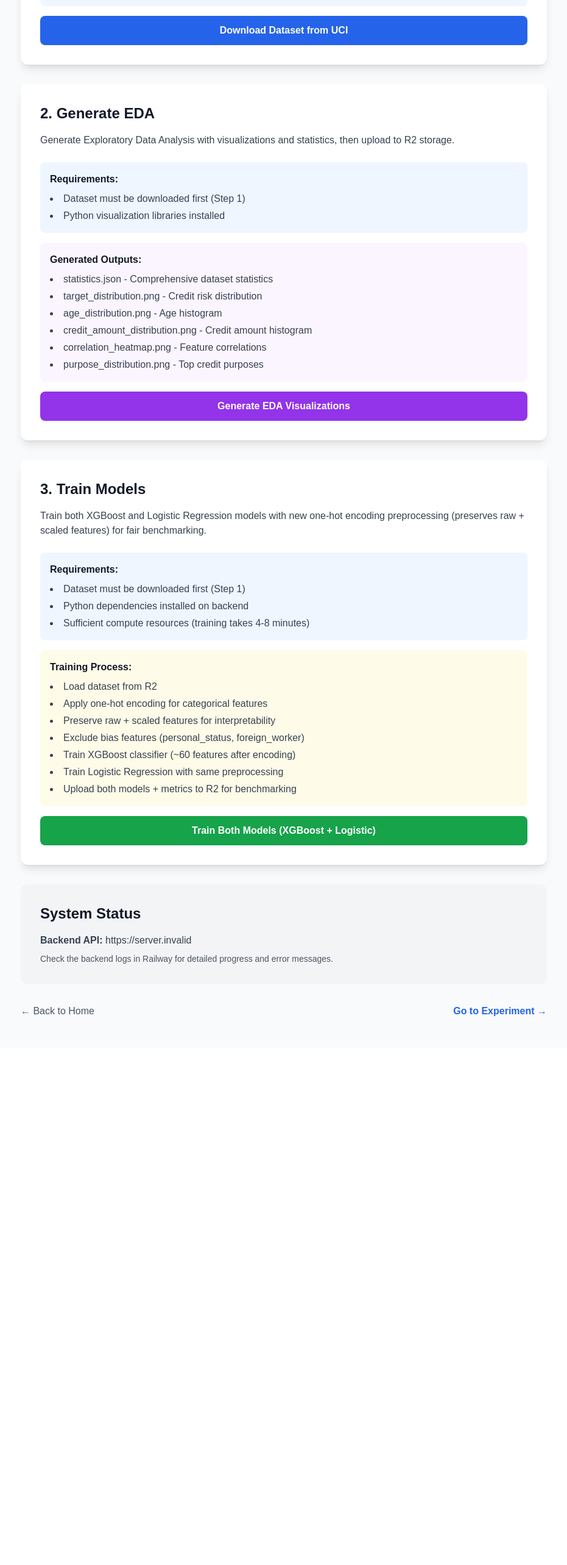
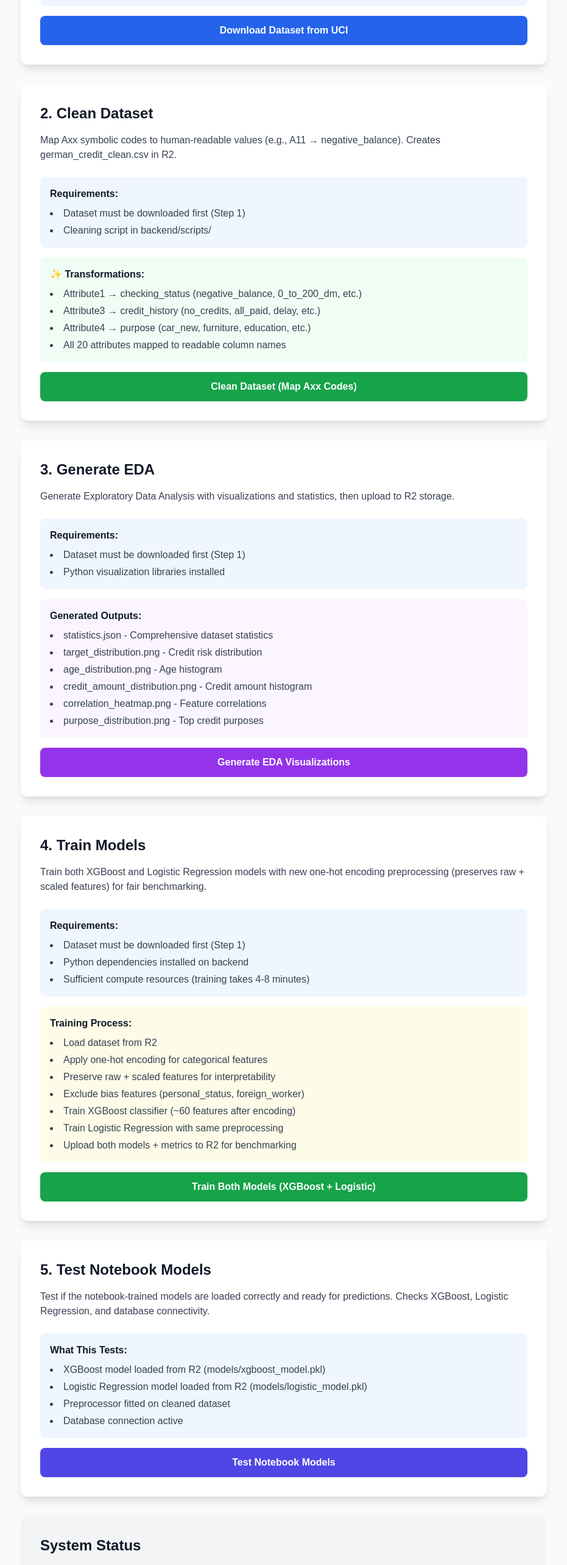
Before and after one commit to Jakolo6/Working_Project_Explainable_Layers, a Next.js app in the folder frontend/: page /admin in a window 1280 px wide. Shown: the part 1100-3666 px from the top of the page at 61% size, without its empty margins (174-1105 px from the left). Before the commit the page ends 2818 px from the top, so only its background shows below. Built offline with nearby package versions, Linux system fonts and the light colour scheme; no server answers.

Commit message:
Update admin page with new scripts: clean dataset and test models

```diff
--- a/frontend/app/admin/page.tsx
+++ b/frontend/app/admin/page.tsx
@@ -7,14 +7,18 @@ import Link from 'next/link'
 
 export default function AdminPage() {
   const [downloadStatus, setDownloadStatus] = useState<string>('')
+  const [cleanStatus, setCleanStatus] = useState<string>('')
   const [edaStatus, setEdaStatus] = useState<string>('')
   const [trainStatus, setTrainStatus] = useState<string>('')
+  const [testStatus, setTestStatus] = useState<string>('')
   const [clearStatus, setClearStatus] = useState<string>('')
   const [showClearConfirm, setShowClearConfirm] = useState<boolean>(false)
-  const [loading, setLoading] = useState<{ download: boolean; eda: boolean; train: boolean; clear: boolean }>({
+  const [loading, setLoading] = useState<{ download: boolean; clean: boolean; eda: boolean; train: boolean; test: boolean; clear: boolean }>({
     download: false,
+    clean: false,
     eda: false,
     train: false,
+    test: false,
     clear: false,
   })
 
@@ -39,6 +43,30 @@ export default function AdminPage() {
       setDownloadStatus(`❌ Error: ${error instanceof Error ? error.message : 'Network error'}`)
     } finally {
       setLoading({ ...loading, download: false })
+    }
+  }
+
+  const handleCleanDataset = async () => {
+    setLoading({ ...loading, clean: true })
+    setCleanStatus('Cleaning dataset (mapping Axx codes to readable values)...')
+
+    try {
+      const apiUrl = process.env.NEXT_PUBLIC_API_URL
+      const response = await fetch(`${apiUrl}/api/v1/admin/clean-dataset`, {
+        method: 'POST',
+      })
+
+      const data = await response.json()
+
+      if (response.ok) {
+        setCleanStatus(`✅ Success: ${data.message}`)
+      } else {
+        setCleanStatus(`❌ Error: ${data.detail || 'Failed to clean dataset'}`)
+      }
+    } catch (error) {
+      setCleanStatus(`❌ Error: ${error instanceof Error ? error.message : 'Network error'}`)
+    } finally {
+      setLoading({ ...loading, clean: false })
     }
   }
 
@@ -87,6 +115,28 @@ export default function AdminPage() {
       setTrainStatus(`❌ Error: ${error instanceof Error ? error.message : 'Network error'}`)
     } finally {
       setLoading({ ...loading, train: false })
+    }
+  }
+
+  const handleTestModels = async () => {
+    setLoading({ ...loading, test: true })
+    setTestStatus('Testing notebook-trained models...')
+
+    try {
+      const apiUrl = process.env.NEXT_PUBLIC_API_URL
+      const response = await fetch(`${apiUrl}/api/v1/experiment/health`)
+
+      const data = await response.json()
+
+      if (response.ok && data.status === 'healthy') {
+        setTestStatus(`✅ Models Ready:\n- XGBoost: ${data.xgboost_loaded ? '✓' : '✗'}\n- Logistic: ${data.logistic_loaded ? '✓' : '✗'}\n- Database: ${data.database_connected ? '✓' : '✗'}`)
+      } else {
+        setTestStatus(`❌ Error: ${data.error || 'Models not loaded'}`)
+      }
+    } catch (error) {
+      setTestStatus(`❌ Error: ${error instanceof Error ? error.message : 'Network error'}`)
+    } finally {
+      setLoading({ ...loading, test: false })
     }
   }
 
@@ -268,10 +318,64 @@ export default function AdminPage() {
           </div>
         </div>
 
+        {/* Clean Dataset Section */}
+        <div className="bg-white rounded-xl shadow-lg p-8 mb-8">
+          <h2 className="text-2xl font-bold text-gray-900 mb-4">
+            2. Clean Dataset
+          </h2>
+          <p className="text-gray-700 mb-6">
+            Map Axx symbolic codes to human-readable values (e.g., A11 → negative_balance). Creates german_credit_clean.csv in R2.
+          </p>
+
+          <div className="space-y-4">
+            <div className="bg-blue-50 rounded-lg p-4">
+              <h3 className="font-semibold text-gray-900 mb-2">Requirements:</h3>
+              <ul className="list-disc list-inside text-gray-700 space-y-1">
+                <li>Dataset must be downloaded first (Step 1)</li>
+                <li>Cleaning script in backend/scripts/</li>
+              </ul>
+            </div>
+
+            <div className="bg-green-50 rounded-lg p-4">
+              <h3 className="font-semibold text-gray-900 mb-2">✨ Transformations:</h3>
+              <ul className="list-disc list-inside text-gray-700 space-y-1">
+                <li>Attribute1 → checking_status (negative_balance, 0_to_200_dm, etc.)</li>
+                <li>Attribute3 → credit_history (no_credits, all_paid, delay, etc.)</li>
+                <li>Attribute4 → purpose (car_new, furniture, education, etc.)</li>
+                <li>All 20 attributes mapped to readable column names</li>
+              </ul>
+            </div>
+
+            <button
+              onClick={handleCleanDataset}
+              disabled={loading.clean}
+              className={`w-full py-3 px-6 rounded-lg font-semibold text-white transition ${
+                loading.clean
+                  ? 'bg-gray-400 cursor-not-allowed'
+                  : 'bg-green-600 hover:bg-green-700'
+              }`}
+            >
+              {loading.clean ? 'Cleaning Dataset...' : 'Clean Dataset (Map Axx Codes)'}
+            </button>
+
+            {cleanStatus && (
+              <div className={`p-4 rounded-lg ${
+                cleanStatus.startsWith('✅')
+                  ? 'bg-green-50 text-green-800'
+                  : cleanStatus.startsWith('❌')
+                  ? 'bg-red-50 text-red-800'
+                  : 'bg-blue-50 text-blue-800'
+              }`}>
+                {cleanStatus}
+              </div>
+            )}
+          </div>
+        </div>
+
         {/* EDA Generation Section */}
         <div className="bg-white rounded-xl shadow-lg p-8 mb-8">
           <h2 className="text-2xl font-bold text-gray-900 mb-4">
-            2. Generate EDA
+            3. Generate EDA
           </h2>
           <p className="text-gray-700 mb-6">
             Generate Exploratory Data Analysis with visualizations and statistics, then upload to R2 storage.
@@ -327,7 +431,7 @@ export default function AdminPage() {
         {/* Model Training Section */}
         <div className="bg-white rounded-xl shadow-lg p-8 mb-8">
           <h2 className="text-2xl font-bold text-gray-900 mb-4">
-            3. Train Models
+            4. Train Models
           </h2>
           <p className="text-gray-700 mb-6">
             Train both XGBoost and Logistic Regression models with new one-hot encoding preprocessing (preserves raw + scaled features) for fair benchmarking.
@@ -382,6 +486,52 @@ export default function AdminPage() {
           </div>
         </div>
 
+        {/* Test Models Section */}
+        <div className="bg-white rounded-xl shadow-lg p-8 mb-8">
+          <h2 className="text-2xl font-bold text-gray-900 mb-4">
+            5. Test Notebook Models
+          </h2>
+          <p className="text-gray-700 mb-6">
+            Test if the notebook-trained models are loaded correctly and ready for predictions. Checks XGBoost, Logistic Regression, and database connectivity.
+          </p>
+
+          <div className="space-y-4">
+            <div className="bg-blue-50 rounded-lg p-4">
+              <h3 className="font-semibold text-gray-900 mb-2">What This Tests:</h3>
+              <ul className="list-disc list-inside text-gray-700 space-y-1">
+                <li>XGBoost model loaded from R2 (models/xgboost_model.pkl)</li>
+                <li>Logistic Regression model loaded from R2 (models/logistic_model.pkl)</li>
+                <li>Preprocessor fitted on cleaned dataset</li>
+                <li>Database connection active</li>
+              </ul>
+            </div>
+
+            <button
+              onClick={handleTestModels}
+              disabled={loading.test}
+              className={`w-full py-3 px-6 rounded-lg font-semibold text-white transition ${
+                loading.test
+                  ? 'bg-gray-400 cursor-not-allowed'
+                  : 'bg-indigo-600 hover:bg-indigo-700'
+              }`}
+            >
+              {loading.test ? 'Testing Models...' : 'Test Notebook Models'}
+            </button>
+
+            {testStatus && (
+              <div className={`p-4 rounded-lg whitespace-pre-line ${
+                testStatus.startsWith('✅')
+                  ? 'bg-green-50 text-green-800'
+                  : testStatus.startsWith('❌')
+                  ? 'bg-red-50 text-red-800'
+                  : 'bg-blue-50 text-blue-800'
+              }`}>
+                {testStatus}
+              </div>
+            )}
+          </div>
+        </div>
+
         {/* Status Check */}
         <div className="bg-gray-100 rounded-xl p-8">
           <h2 className="text-2xl font-bold text-gray-900 mb-4">
```
